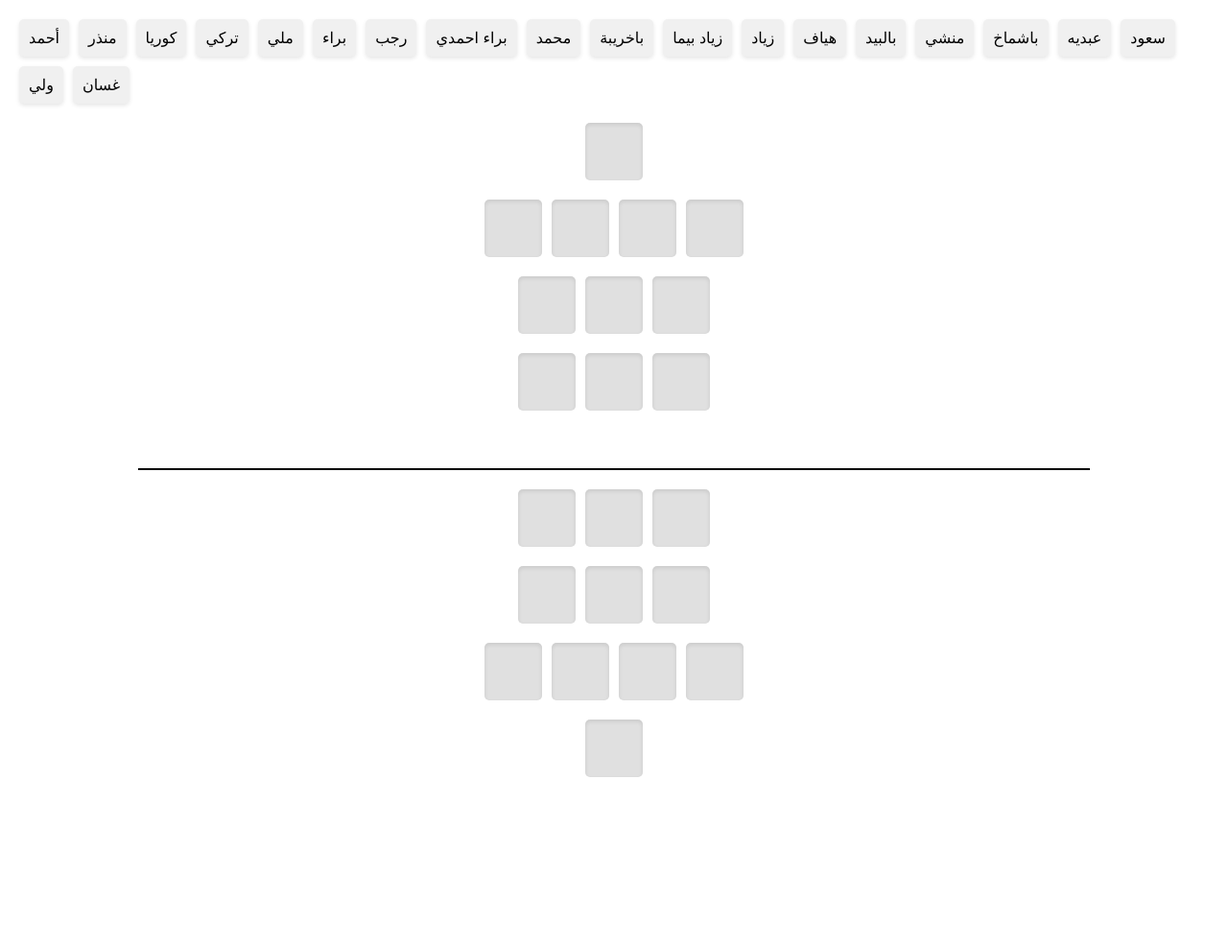
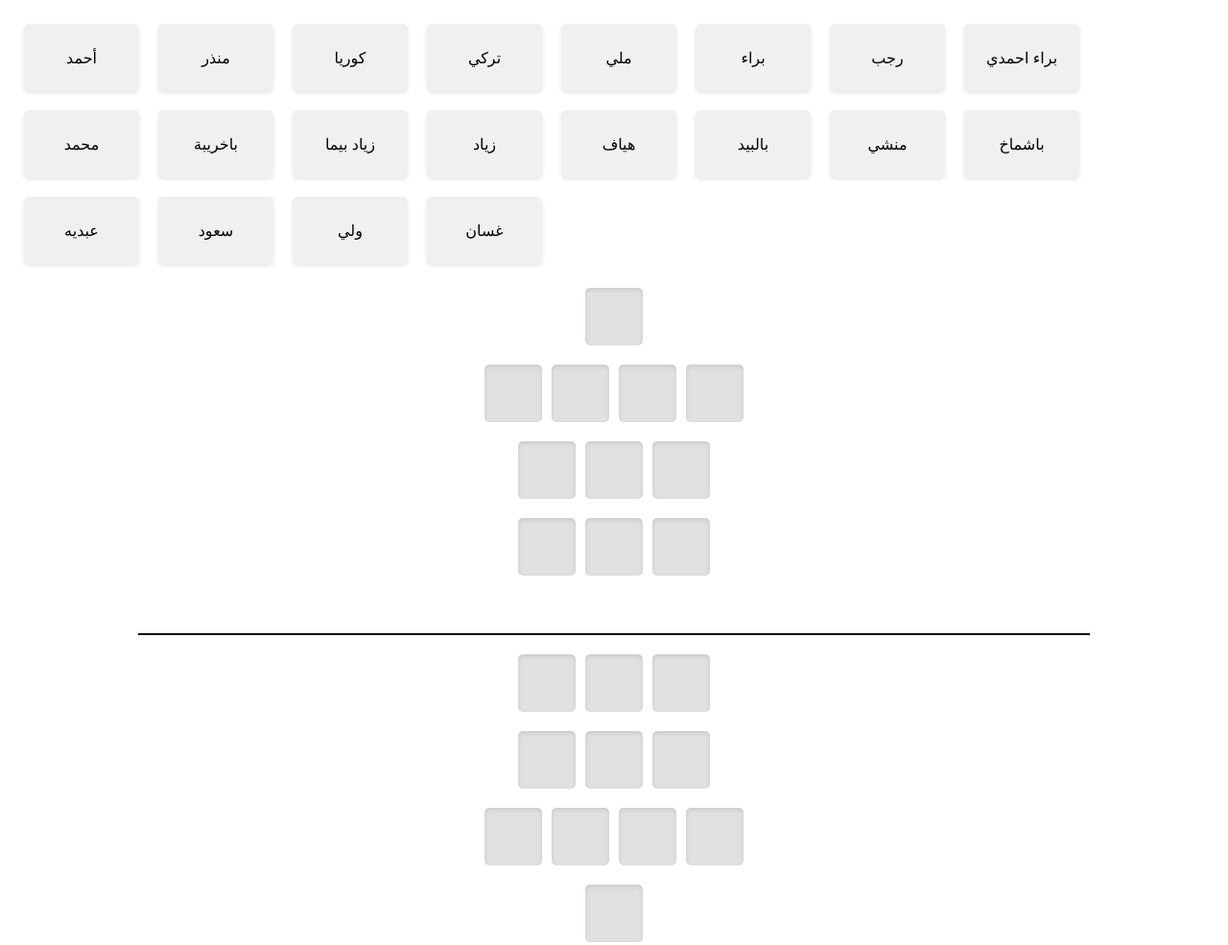
Before and after one commit to Engmelli/friday-foot, a plain HTML site: page index.html in a window 1280 px wide. Shown: the whole page at 96% size. Before the commit the page ends 870 px from the top, so only its background shows below. Drawn offline with Linux system fonts and the light colour scheme.

Commit message:
Update style.css

```diff
--- a/style.css
+++ b/style.css
@@ -16,17 +16,19 @@ body {
 }
 
 .player {
+    width: 100px; /* Increased width */
+    height: 50px; /* Increased height */
     padding: 10px;
+    margin: 5px;
     background-color: #f0f0f0;
     cursor: grab;
     user-select: none;
     border-radius: 5px;
     box-shadow: 0 2px 4px rgba(0,0,0,0.1);
-    -webkit-user-select: none; /* Safari */
-    -moz-user-select: none; /* Firefox */
-    -ms-user-select: none; /* Internet Explorer/Edge */
-    user-select: none; /* Non-prefixed version, currently supported by Chrome, Opera, and Edge */
-    /* Other styling properties */
+    display: flex;
+    align-items: center;
+    justify-content: center;
+    font-size: 16px; /* Adjusted font size for better readability */
 }
 
 /* Team and lineup styling */
```
